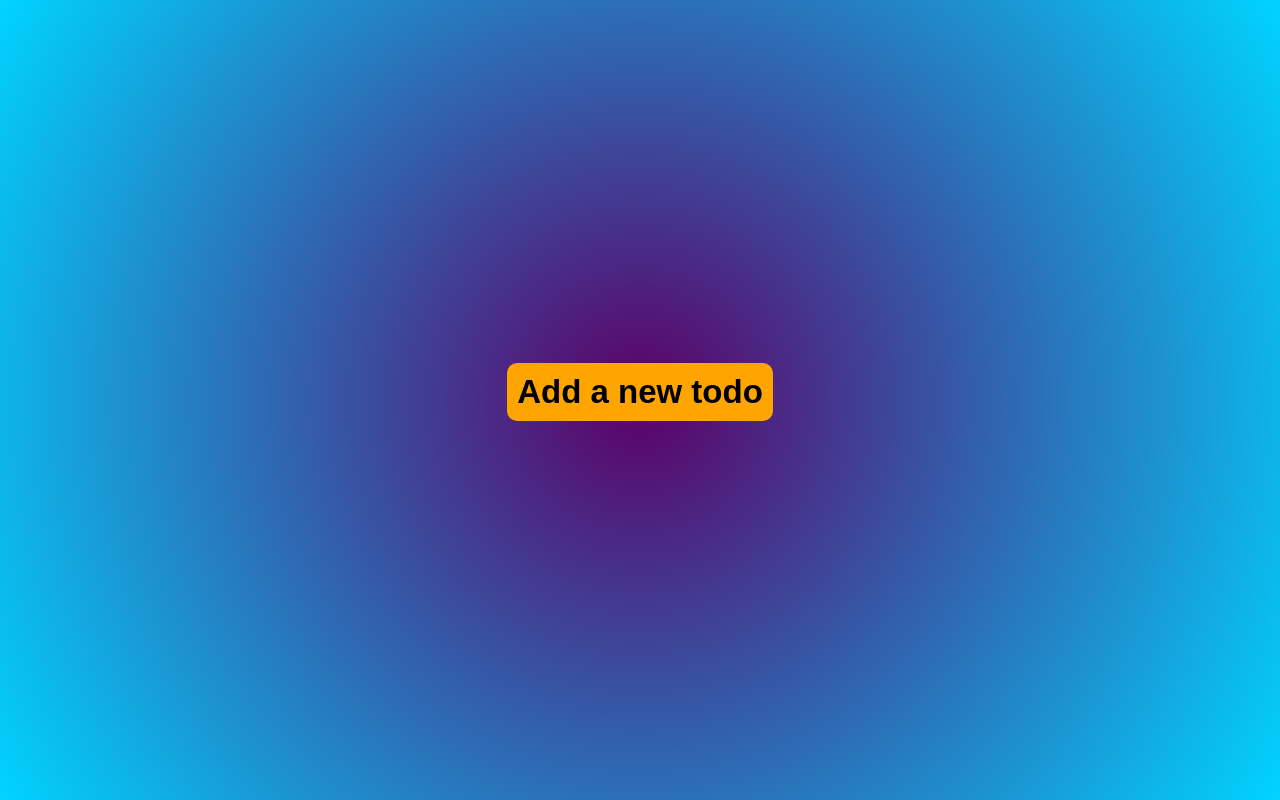
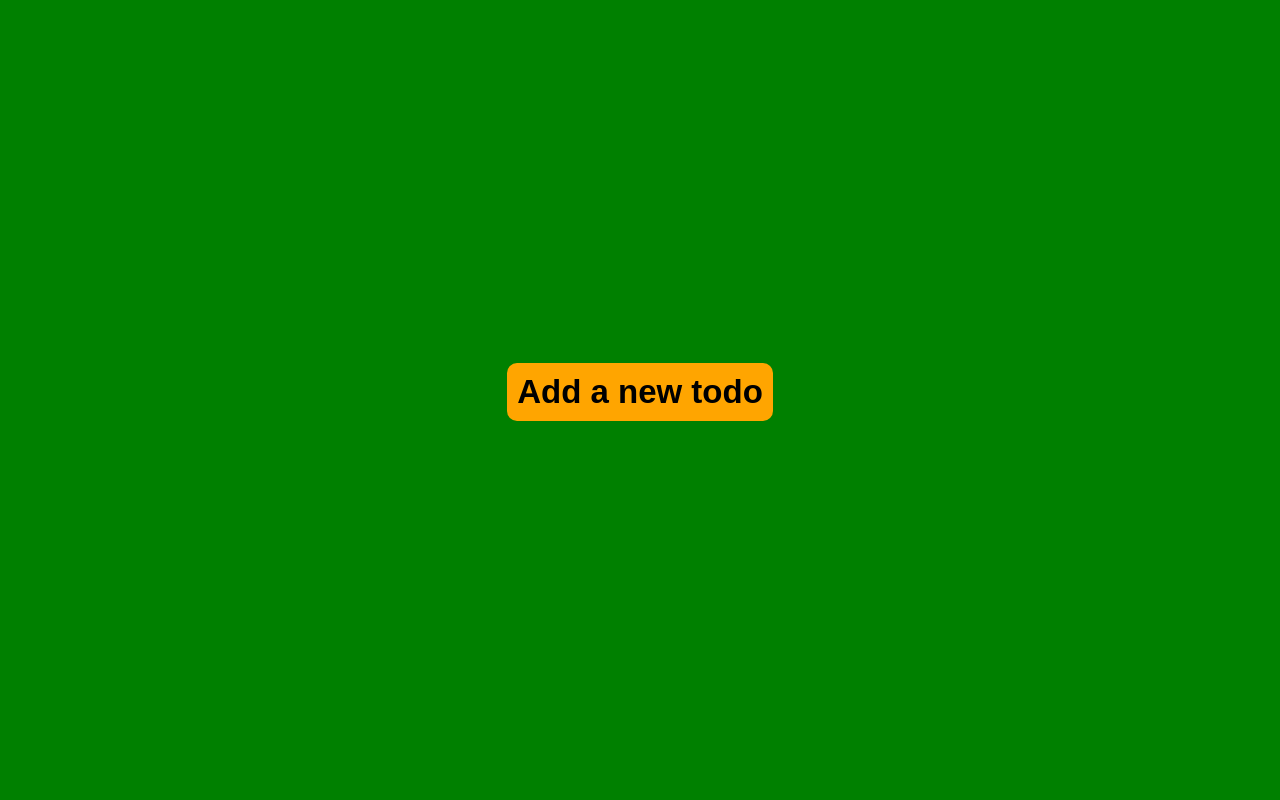
Before and after one commit to martinmidrigan/todo-project, a plain HTML site: page index.html in a window 1280 px wide. Drawn offline with Linux system fonts and the light colour scheme.

Commit message:
changed background

```diff
--- a/style.css
+++ b/style.css
@@ -28,7 +28,7 @@ p {
   font-size: 42px;
   font-weight: bold;
   background-color: green;
-  background-image: radial-gradient(circle, #5c0067 0%, #00d4ff 100%);
+  /* background-image: radial-gradient(circle, #5c0067 0%, #00d4ff 100%); */
 }
 
 #end-message {
```
